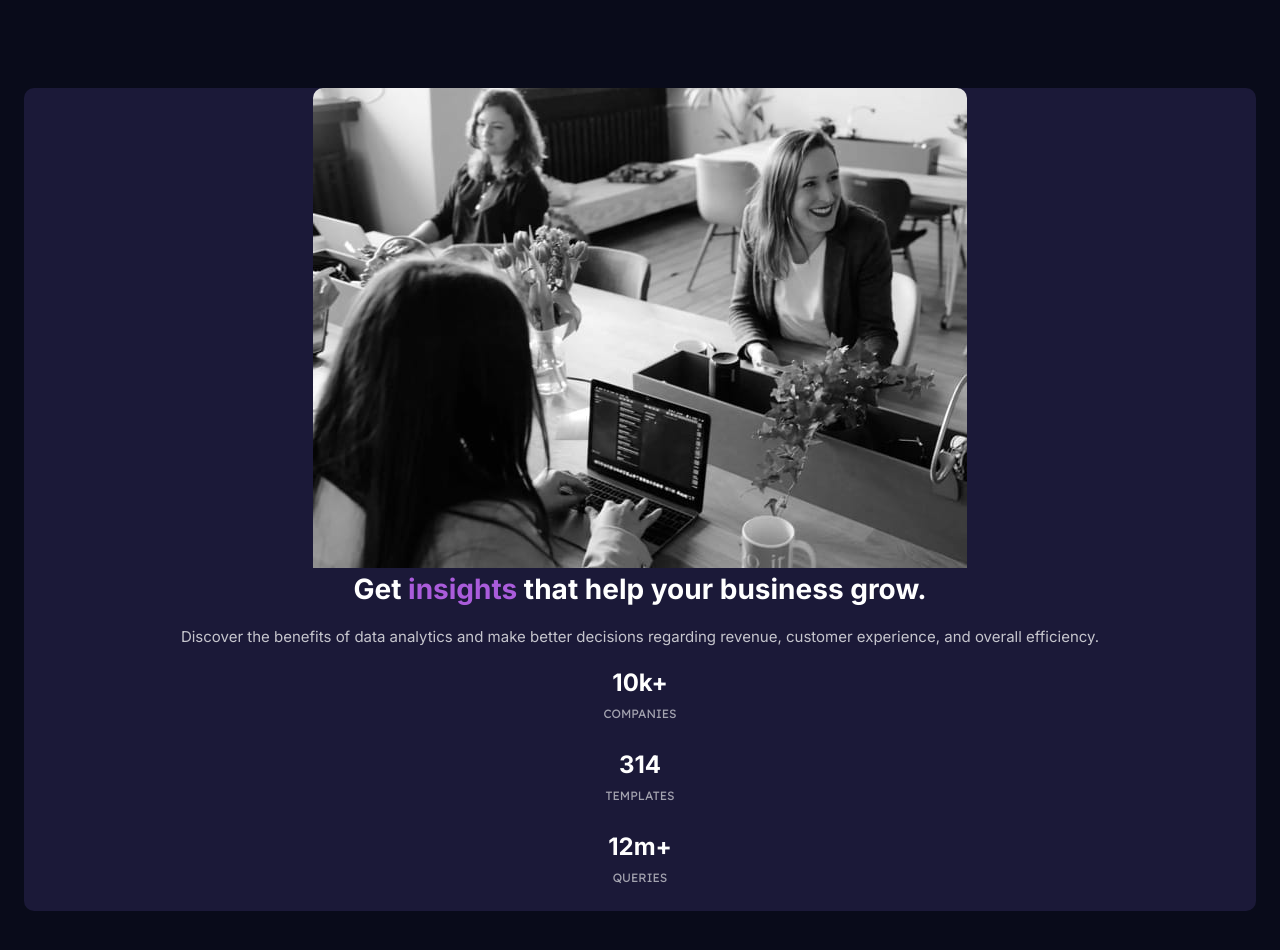
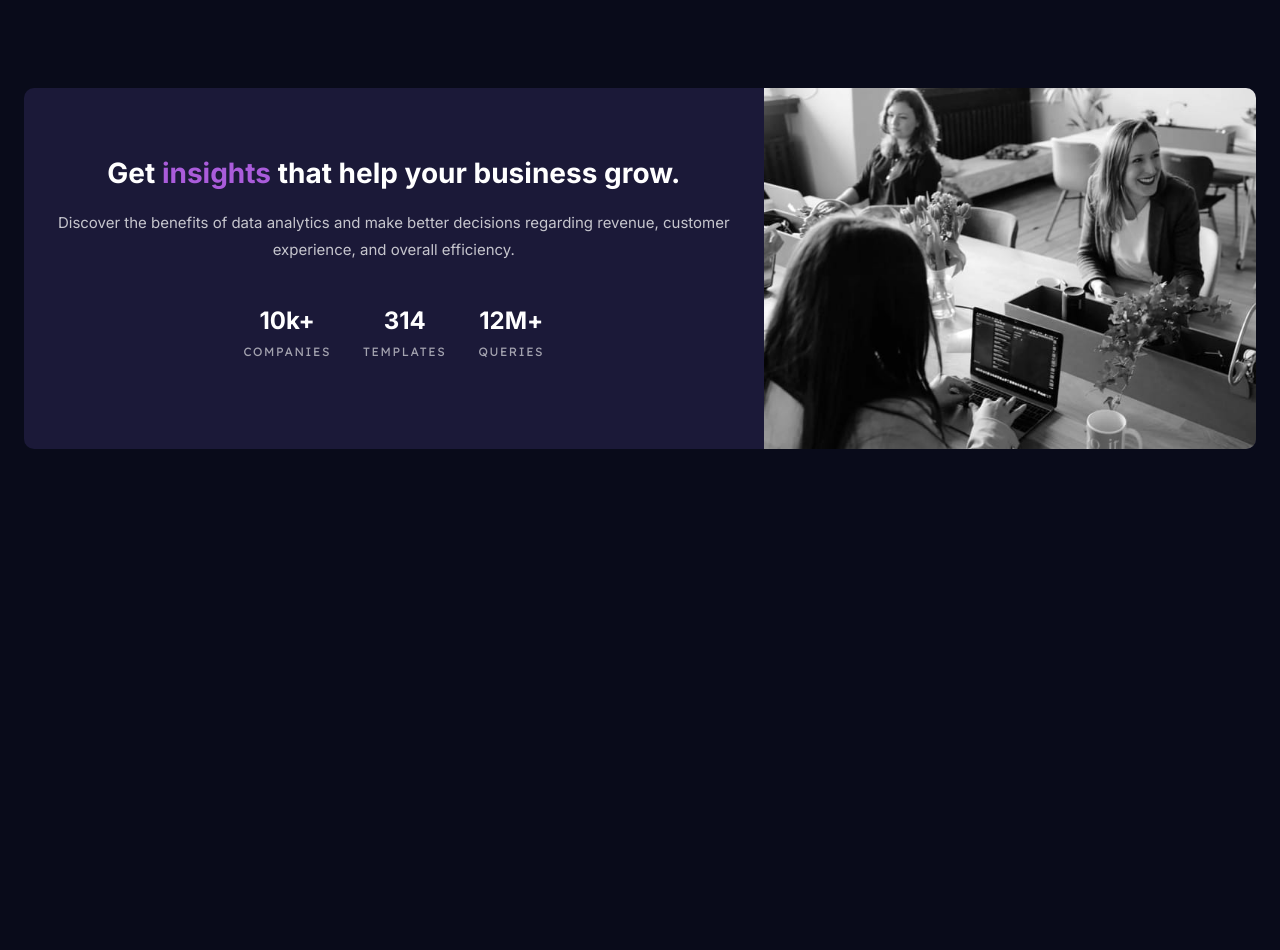
Before and after one commit to amyspencerproject/stats-preview-card, a plain HTML site: page index.html in a window 1280 px wide. After the commit the page ends 888 px from the top, so only its background shows below. Drawn offline with Linux system fonts and the light colour scheme.

Commit message:
Added margins and extra divs around stats for mobile viewport.

```diff
--- a/index.html
+++ b/index.html
@@ -34,6 +34,7 @@
           alt="Three women working in open office setting"
         />
       </div>
+      <div class="card-info">
         <h1 class="stats-header">
           Get <span class="violet-highlight">insights</span> that help your
           business grow.
@@ -43,12 +44,19 @@
           regarding revenue, customer experience, and overall efficiency.
         </p>
         <div class="stats-container">
+          <div class="stat-column">
             <h2 class="stat">10k+</h2>
             <p class="category">companies</p>
+          </div>
+          <div class="stat-column">
             <h2 class="stat">314</h2>
             <p class="category">templates</p>
-        <h2 class="stat">12m+</h2>
+          </div>
+          <div class="stat-column">
+            <h2 class="stat">12M+</h2>
             <p class="category">queries</p>
+          </div>
+        </div>
       </div>
     </div>
 
--- a/styles.css
+++ b/styles.css
@@ -118,6 +118,7 @@ body {
   color: var(--white);
   font-size: 1.75rem;
   font-weight: 700;
+  margin: 2.5rem 2rem 1rem 2rem;
 }
 
 .violet-highlight {
@@ -127,10 +128,11 @@ body {
 .stats-text {
   color: var(--white-trans-75);
   margin: 1rem 2rem;
+  line-height: 1.75;
 }
 
 .stats-container {
-  /* display: flex; */
+  margin: 2.5rem 0;
 }
 
 .stat {
@@ -144,6 +146,22 @@ body {
   font-family: "Lexend Deca", sans-serif;
   font-size: 0.75rem;
   font-weight: 400;
+  letter-spacing: 0.1rem;
   margin-top: 0.25rem;
   margin-bottom: 1.5rem;
 }
+
+@media screen and (min-width: 60rem) {
+  .card-container {
+    flex-flow: row-reverse nowrap;
+  }
+
+  .card-image {
+    border-radius: 0 10px 10px 0;
+  }
+  .stats-container {
+    display: flex;
+    justify-content: center;
+    gap: 2rem;
+  }
+}
```
Also changed, not shown: 1 other file. Lines whose indentation alone changed are shown as unchanged.
